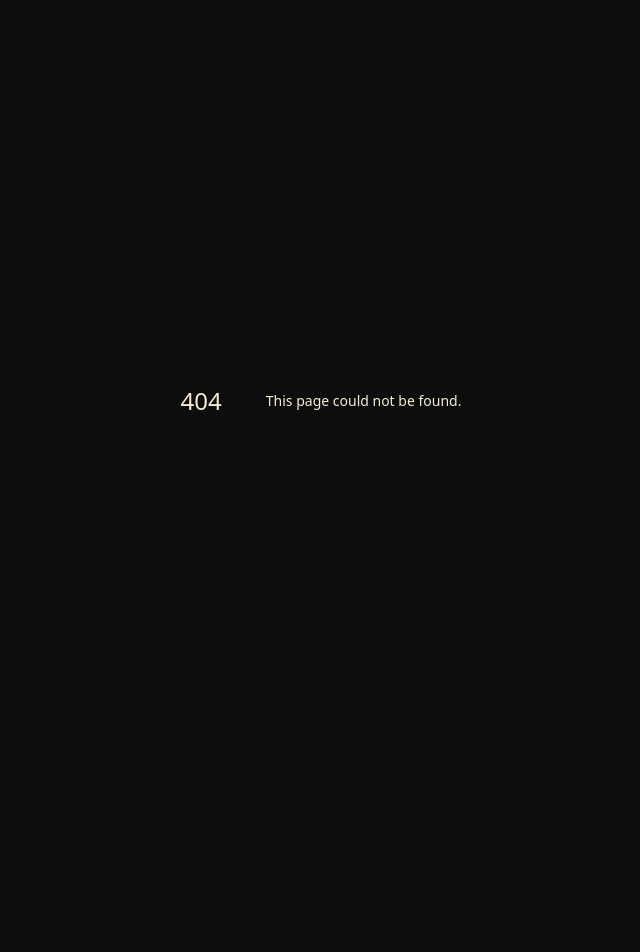
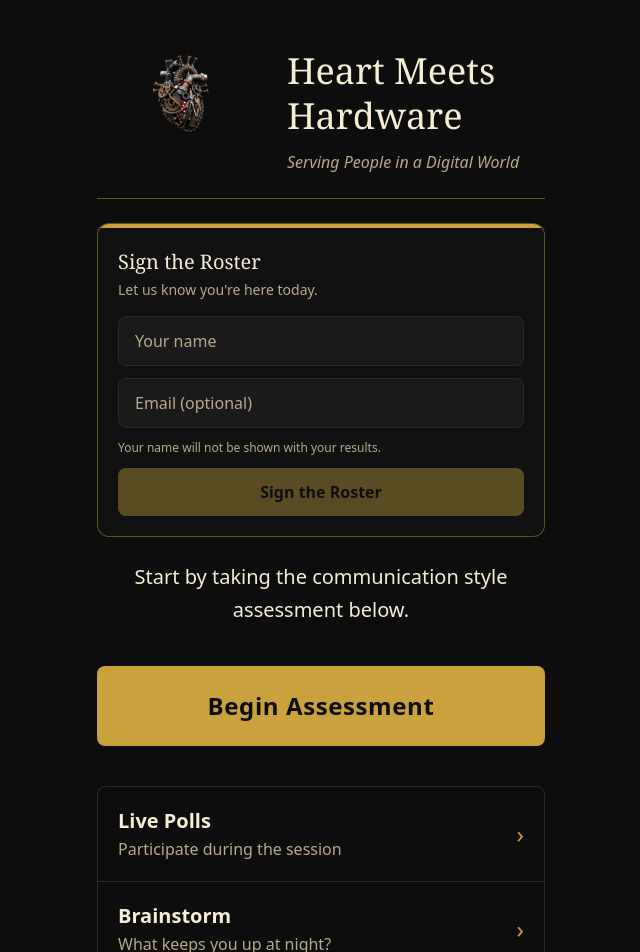
Before and after one commit to PublicSafetyIQ/Heart-meets-hardware, a Next.js app: page / in a window 1280 px wide. Before the commit this address had no page. Shown: the top 952 px of the page, without its empty margins (319-959 px from the left). Before the commit the page ends 800 px from the top, so only its background shows below. Built offline with nearby package versions, Linux system fonts and the light colour scheme; no server answers.

Commit message:
Add files via upload

```diff
--- /dev/null
+++ b/app/page.js
@@ -0,0 +1,142 @@
+'use client';
+import { useState, useEffect } from 'react';
+import Link from 'next/link';
+import { supabase } from '../lib/supabase';
+import { getActiveSessionId } from '../lib/session';
+
+const ROSTER_KEY = 'hmh_roster_signed';
+
+function RosterCard() {
+  const [visible, setVisible] = useState(false);
+  const [name, setName] = useState('');
+  const [email, setEmail] = useState('');
+  const [submitting, setSubmitting] = useState(false);
+  const [done, setDone] = useState(false);
+
+  useEffect(() => {
+    if (!localStorage.getItem(ROSTER_KEY)) {
+      setVisible(true);
+    }
+  }, []);
+
+  async function handleSubmit(e) {
+    e.preventDefault();
+    if (!name.trim() || submitting) return;
+    setSubmitting(true);
+    try {
+      const sessionId = await getActiveSessionId();
+      await supabase.from('leads').insert({
+        name: name.trim(),
+        email: email.trim() || null,
+        source: 'roster',
+        session_id: sessionId,
+      });
+    } catch (err) {
+      console.error(err);
+    }
+    localStorage.setItem(ROSTER_KEY, '1');
+    setDone(true);
+    setTimeout(() => setVisible(false), 1200);
+  }
+
+  if (!visible) return null;
+
+  return (
+    <div className="w-full max-w-md mb-6">
+      <div className="rounded-xl overflow-hidden" style={{border:'1px solid rgba(201,162,62,0.45)', background:'#111'}}>
+        <div className="h-1 w-full bg-hmh-gold" />
+        <div className="px-5 py-5">
+          {done ? (
+            <div className="text-center py-3">
+              <p className="text-hmh-gold text-3xl mb-1">✓</p>
+              <p className="text-hmh-cream font-semibold">You're on the roster.</p>
+            </div>
+          ) : (
+            <>
+              <h2 className="font-serif text-xl text-hmh-cream mb-1">Sign the Roster</h2>
+              <p className="text-hmh-cream-dim text-sm mb-4">Let us know you're here today.</p>
+              <form onSubmit={handleSubmit} className="space-y-3">
+                <input
+                  type="text"
+                  placeholder="Your name"
+                  value={name}
+                  onChange={e => setName(e.target.value)}
+                  className="w-full bg-hmh-gray border border-hmh-gray-light text-hmh-cream placeholder-hmh-cream-dim rounded-lg px-4 py-3 text-base focus:border-hmh-gold focus:outline-none"
+                  autoComplete="off"
+                />
+                <input
+                  type="email"
+                  placeholder="Email (optional)"
+                  value={email}
+                  onChange={e => setEmail(e.target.value)}
+                  className="w-full bg-hmh-gray border border-hmh-gray-light text-hmh-cream placeholder-hmh-cream-dim rounded-lg px-4 py-3 text-base focus:border-hmh-gold focus:outline-none"
+                  autoComplete="off"
+                />
+                <p className="text-hmh-cream-dim text-xs">Your name will not be shown with your results.</p>
+                <button
+                  type="submit"
+                  disabled={!name.trim() || submitting}
+                  className="w-full bg-hmh-gold text-hmh-black font-bold py-3 rounded-lg text-base disabled:opacity-40 disabled:cursor-not-allowed active:scale-95"
+                >
+                  {submitting ? 'Signing...' : 'Sign the Roster'}
+                </button>
+              </form>
+            </>
+          )}
+        </div>
+      </div>
+    </div>
+  );
+}
+
+export default function Home() {
+  return (
+    <main className="min-h-screen flex flex-col items-center justify-between px-6 py-12">
+      <div className="w-full max-w-md">
+        <div style={{display:'flex',alignItems:'flex-start',gap:'20px',marginBottom:'24px'}}>
+          <img src="/logo.png" alt="Heart Meets Hardware" style={{width:'170px',flexShrink:0}} />
+          <div>
+            <h1 className="font-serif text-4xl text-hmh-cream leading-tight">Heart Meets Hardware</h1>
+            <p className="text-hmh-cream-dim text-base italic mt-3">Serving People in a Digital World</p>
+          </div>
+        </div>
+        <div className="w-full h-px bg-hmh-gold mb-6" style={{opacity:0.5}} />
+        <RosterCard />
+        <p className="text-hmh-cream text-xl leading-relaxed text-center">Start by taking the communication style assessment below.</p>
+      </div>
+
+      <div className="w-full max-w-md my-10">
+        <Link href="/assessment">
+          <button className="w-full bg-hmh-gold text-hmh-black font-bold text-2xl py-6 rounded-lg tracking-wide hover:bg-hmh-gold-light active:scale-95">
+            Begin Assessment
+          </button>
+        </Link>
+      </div>
+
+      <nav className="w-full max-w-md">
+        <div className="border border-hmh-gray-light rounded-lg overflow-hidden">
+          <NavLink href="/polls"      label="Live Polls"  sub="Participate during the session" />
+          <NavLink href="/brainstorm" label="Brainstorm"  sub="What keeps you up at night?" border />
+          <NavLink href="/resources"  label="Resources"   sub="Laws, HIPAA, what to do next" border />
+          <NavLink href="/connect"    label="Connect"     sub="Stay in touch · Get training" border />
+        </div>
+      </nav>
+
+      <p className="text-hmh-cream-dim text-sm mt-8 text-center">Presented by Ashley Losch · PublicSafetyIQ</p>
+    </main>
+  );
+}
+
+function NavLink({ href, label, sub, border }) {
+  return (
+    <Link href={href}>
+      <div className={`flex items-center justify-between px-5 py-5 hover:bg-hmh-gray active:bg-hmh-gray-light cursor-pointer ${border ? 'border-t border-hmh-gray-light' : ''}`}>
+        <div>
+          <p className="text-hmh-cream font-semibold text-xl">{label}</p>
+          <p className="text-hmh-cream-dim text-base mt-0.5">{sub}</p>
+        </div>
+        <span className="text-hmh-gold text-2xl">›</span>
+      </div>
+    </Link>
+  );
+}
```
